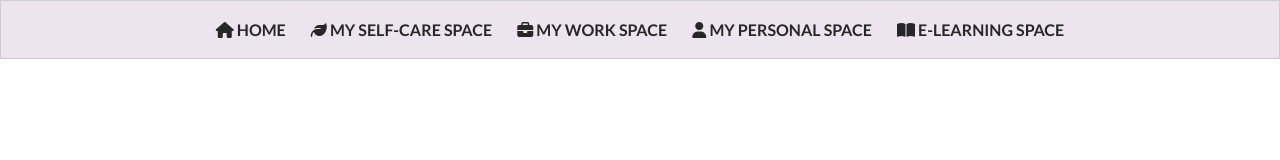
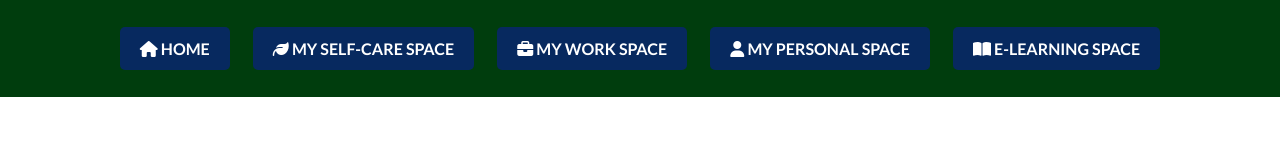
Before and after one commit to emmataylorfit/notionBar, a plain HTML site: page menu.html in a window 1280 px wide. Drawn offline with Linux system fonts and the light colour scheme.

Commit message:
Update menu.html

```diff
--- a/menu.html
+++ b/menu.html
@@ -17,28 +17,31 @@
 
         .navMenu {
             font-family: 'Lato', sans-serif;
-            padding: 8px;
+            padding: 16px; /* Increased padding for better spacing */
             text-align: center;
-            background-color: #ece5f0;
-            border: 1px solid #cccccc;
+            background-color: #003D0D; /* Dark Green */
+            border: 1px solid #003D0D; /* Border color to match the green theme */
         }
 
         .navMenu a {
-            color: #272727;
+            color: #FFFFFF; /* White text */
             text-decoration: none;
             text-transform: uppercase;
             display: inline-block;
-            padding: 6px;
-            margin: 5px;
-            transition: color 0.3s;
+            padding: 12px 20px; /* More padding between menu items */
+            margin: 10px; /* Added margin to create space between links */
+            background-color: #07295F; /* Dark Blue background for links */
+            border-radius: 5px; /* Rounded corners for a smoother design */
+            transition: background-color 0.3s, color 0.3s;
         }
 
         .navMenu a:hover {
-            color: #d09c0b;
+            background-color: #FFFFFF; /* White background on hover */
+            color: #003D0D; /* Dark Green text on hover */
         }
 
         .fa {
-            margin-right: 5px;
+            margin-right: 8px; /* More space between icons and text */
         }
     </style>
 </head>
```
